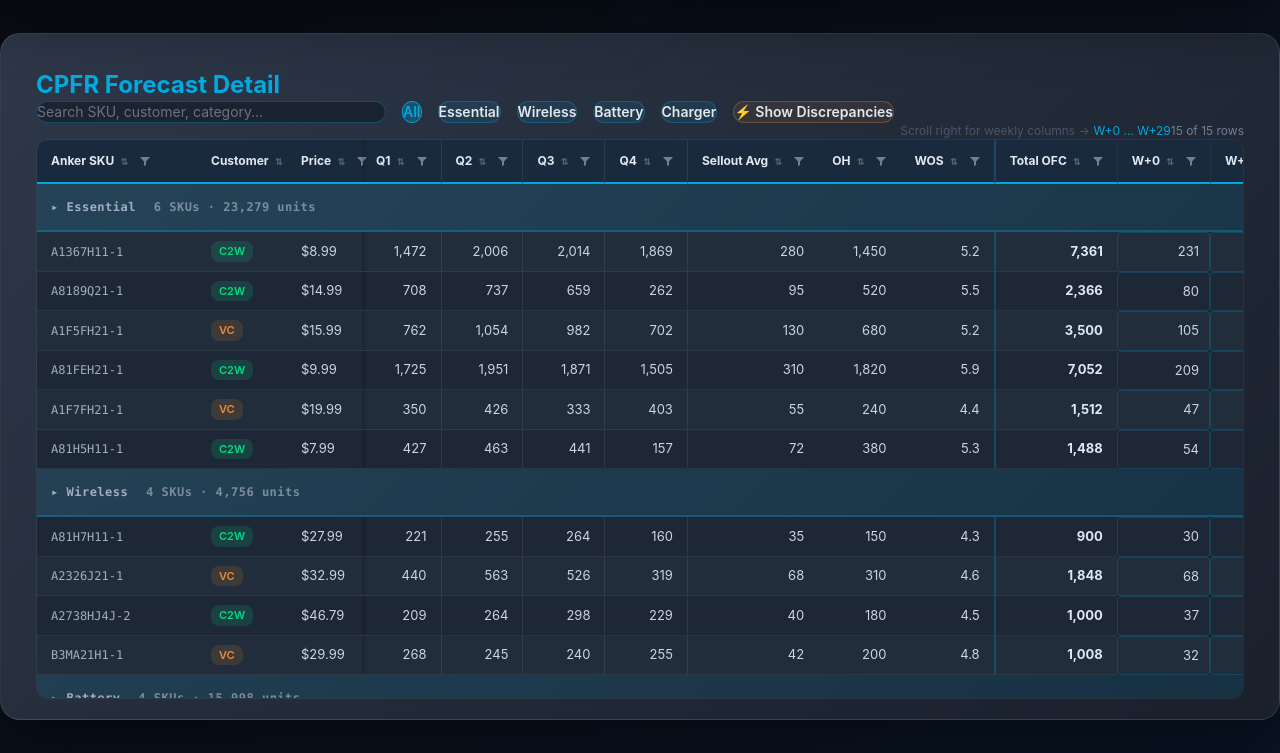
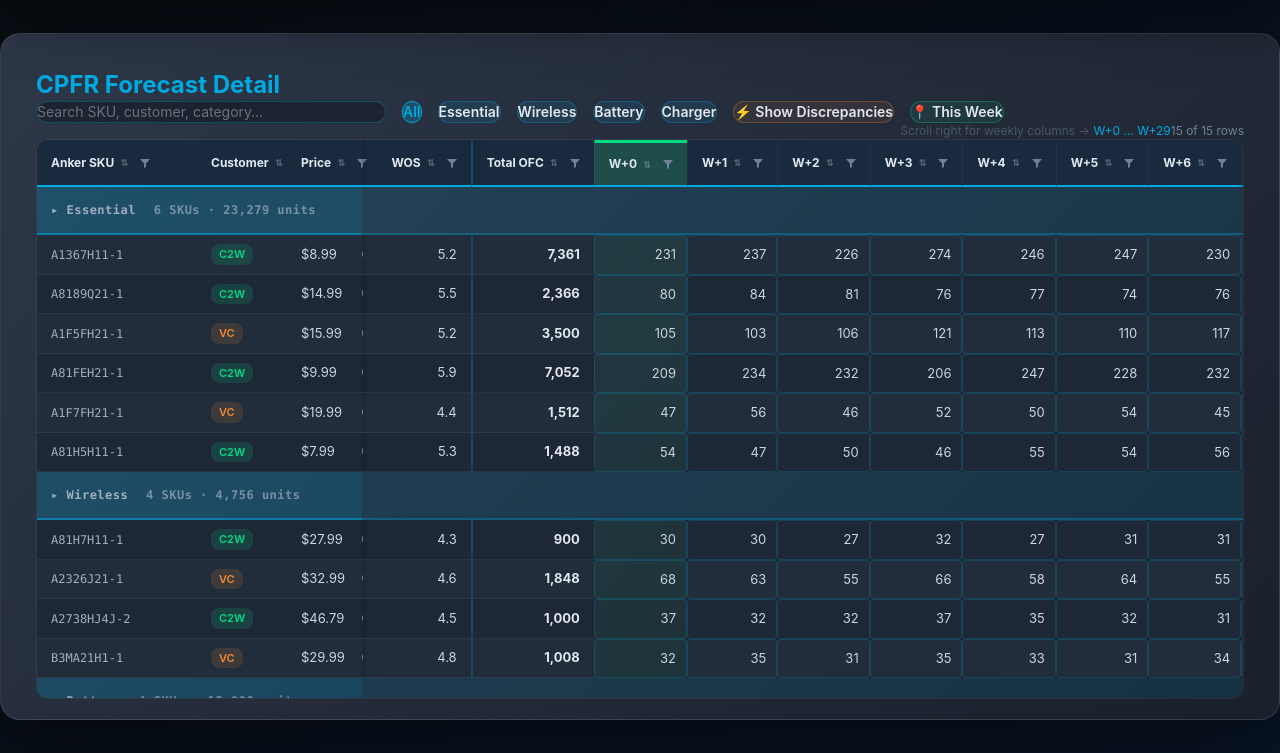
Before and after one commit to kyle-bartlett/analysis-dashboards, a Next.js app in the folder analysis-dashboards/c2-cpfr/: page / in a window 1280 px wide. Shown: the part 1080-1833 px from the top of the page. Built offline with nearby package versions, Linux system fonts and the light colour scheme.

Commit message:
fix: This Week points to first column, sort within categories not flat

```diff
--- a/analysis-dashboards/c2-cpfr/app/page.tsx
+++ b/analysis-dashboards/c2-cpfr/app/page.tsx
@@ -24,18 +24,6 @@
 // =============================================================================
 // CURRENT FISCAL WEEK HELPER
 // =============================================================================
-function getCurrentFiscalWeek(): string {
-  const now = new Date();
-  // ISO week number calculation
-  const d = new Date(Date.UTC(now.getFullYear(), now.getMonth(), now.getDate()));
-  const dayNum = d.getUTCDay() || 7;
-  d.setUTCDate(d.getUTCDate() + 4 - dayNum);
-  const yearStart = new Date(Date.UTC(d.getUTCFullYear(), 0, 1));
-  const weekNum = Math.ceil(((d.getTime() - yearStart.getTime()) / 86400000 + 1) / 7);
-  const year = d.getUTCFullYear();
-  return `${year}${String(weekNum).padStart(2, '0')}`;
-}
-
 // =============================================================================
 // TOAST COMPONENT
 // =============================================================================
@@ -904,13 +892,12 @@
   // ---------------------------------------------------------------------------
   // Scroll to current week column
   // ---------------------------------------------------------------------------
-  const currentFiscalWeek = useMemo(() => getCurrentFiscalWeek(), []);
-
+  // Current week is always the first week column in the CPFR sheet
   const currentWeekIndex = useMemo(() => {
     if (!data) return -1;
-    const labels = data.meta.weekLabels || data.meta.weekColumns;
-    return labels.findIndex((l) => l === currentFiscalWeek);
-  }, [data, currentFiscalWeek]);
+    const cols = data.meta.weekColumns;
+    return cols.length > 0 ? 0 : -1;
+  }, [data]);
 
   const scrollToCurrentWeek = useCallback(() => {
     const container = tableScrollRef.current;
@@ -1607,33 +1594,8 @@
                   </tr>
                 </thead>
                 <tbody>
-                  {sortKey ? (
-                    // When sorting, show flat list (no category grouping)
-                    filtered.map((s) => (
-                      <DataRow
-                        key={s.sku}
-                        s={s}
-                        weekColumns={weekColumns}
-                        discrepancyMap={discrepancyMap}
-                        isDualMode={isDualMode}
-                        hasDiscrepancy={skuHasDiscrepancy(s.sku)}
-                        currentWeekIndex={currentWeekIndex}
-                        onAcceptRow={(dir) =>
-                          setConfirmModal({
-                            title: `Accept ${dir === 'anker_accepts_c2' ? "C2's" : "Anker's"} Numbers for ${s.sku}`,
-                            message: `This will update the forecast for ${s.sku} to match ${dir === 'anker_accepts_c2' ? "C2's" : "Anker's"} values.`,
-                            confirmLabel: 'Accept',
-                            confirmColor:
-                              dir === 'anker_accepts_c2'
-                                ? 'var(--orange)'
-                                : 'var(--anker-blue)',
-                            onConfirm: () => handleAccept(dir, 'sku', s.sku),
-                          })
-                        }
-                      />
-                    ))
-                  ) : (
-                    // Default: grouped by category
+                  {
+                    // Always grouped by category — sort applies within each group
                     CATEGORIES.map((cat) => {
                       const items = filtered.filter((s) => s.category === cat);
                       if (items.length === 0) return null;
@@ -1689,7 +1651,7 @@
                         )),
                       ];
                     })
-                  )}
+                  }
 
                   {/* Grand totals row */}
                   <tr className="totals-row">
```
